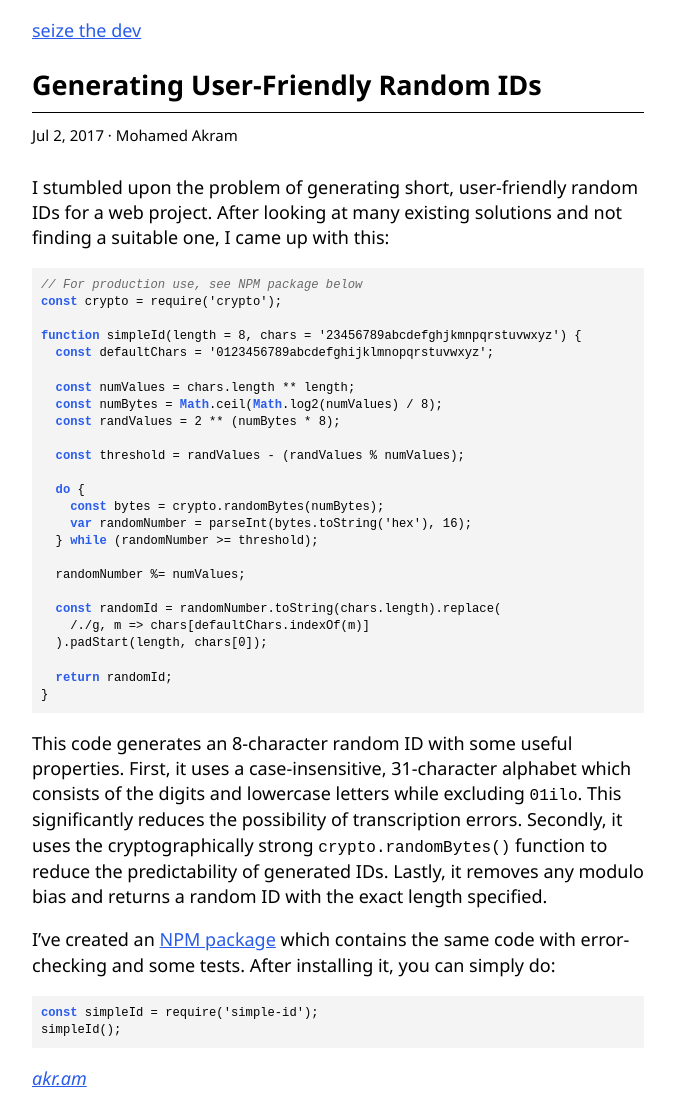
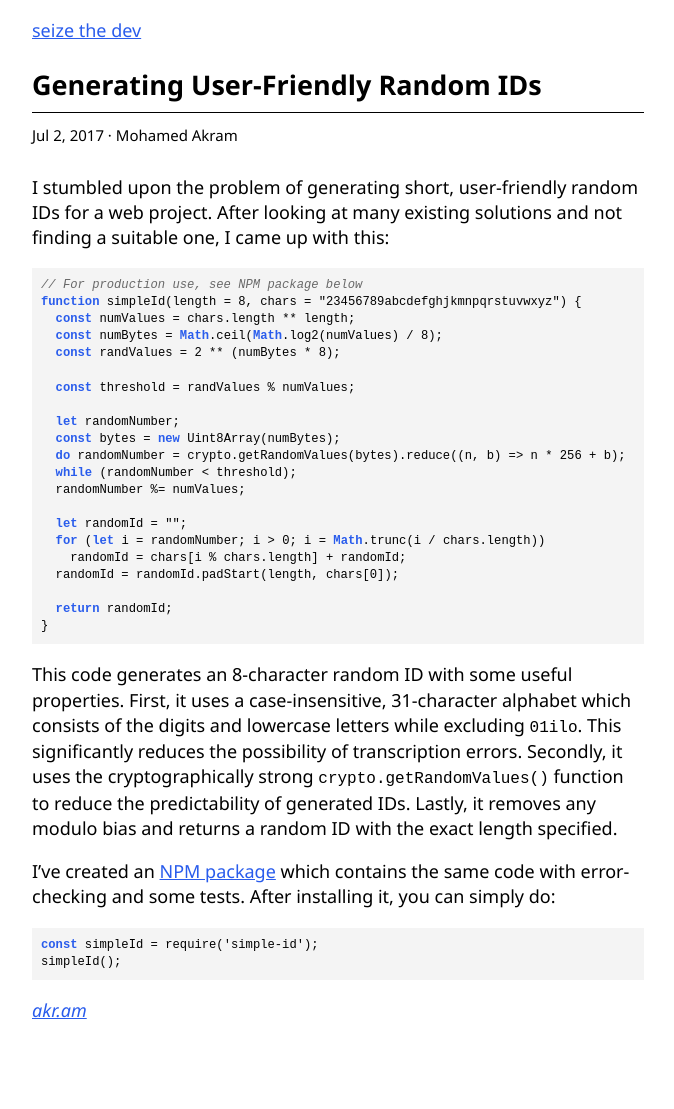
Before and after one commit to mohd-akram/blog, a Jekyll site: the page built from _posts/2017-07-02-generating-user-friendly-random-ids.md, in a window 1280 px wide. Shown: the whole page, without its empty margins (302-976 px from the left). Built offline with Jekyll 4.4.1, drawn with Linux system fonts in a browser that asks for light colours; our own code applies the rules of GitHub Pages for plain Markdown files; comment, search, counter and statistics services are not loaded; after the commit the page ends 1041 px from its top, so only the background shows below that.

Commit message:
Update post

````diff
--- a/_posts/2017-07-02-generating-user-friendly-random-ids.md
+++ b/_posts/2017-07-02-generating-user-friendly-random-ids.md
@@ -11,27 +11,23 @@ suitable one, I came up with this:
 
 ```javascript
 // For production use, see NPM package below
-const crypto = require('crypto');
-
-function simpleId(length = 8, chars = '23456789abcdefghjkmnpqrstuvwxyz') {
-  const defaultChars = '0123456789abcdefghijklmnopqrstuvwxyz';
-
+function simpleId(length = 8, chars = "23456789abcdefghjkmnpqrstuvwxyz") {
   const numValues = chars.length ** length;
   const numBytes = Math.ceil(Math.log2(numValues) / 8);
   const randValues = 2 ** (numBytes * 8);
 
-  const threshold = randValues - (randValues % numValues);
+  const threshold = randValues % numValues;
 
-  do {
-    const bytes = crypto.randomBytes(numBytes);
-    var randomNumber = parseInt(bytes.toString('hex'), 16);
-  } while (randomNumber >= threshold);
-
+  let randomNumber;
+  const bytes = new Uint8Array(numBytes);
+  do randomNumber = crypto.getRandomValues(bytes).reduce((n, b) => n * 256 + b);
+  while (randomNumber < threshold);
   randomNumber %= numValues;
 
-  const randomId = randomNumber.toString(chars.length).replace(
-    /./g, m => chars[defaultChars.indexOf(m)]
-  ).padStart(length, chars[0]);
+  let randomId = "";
+  for (let i = randomNumber; i > 0; i = Math.trunc(i / chars.length))
+    randomId = chars[i % chars.length] + randomId;
+  randomId = randomId.padStart(length, chars[0]);
 
   return randomId;
 }
@@ -41,7 +37,7 @@ This code generates an 8-character random ID with some useful properties.
 First, it uses a case-insensitive, 31-character alphabet which consists of the
 digits and lowercase letters while excluding `01ilo`. This significantly
 reduces the possibility of transcription errors. Secondly, it uses the
-cryptographically strong `crypto.randomBytes()` function to reduce the
+cryptographically strong `crypto.getRandomValues()` function to reduce the
 predictability of generated IDs. Lastly, it removes any modulo bias and returns
 a random ID with the exact length specified.
 
````
